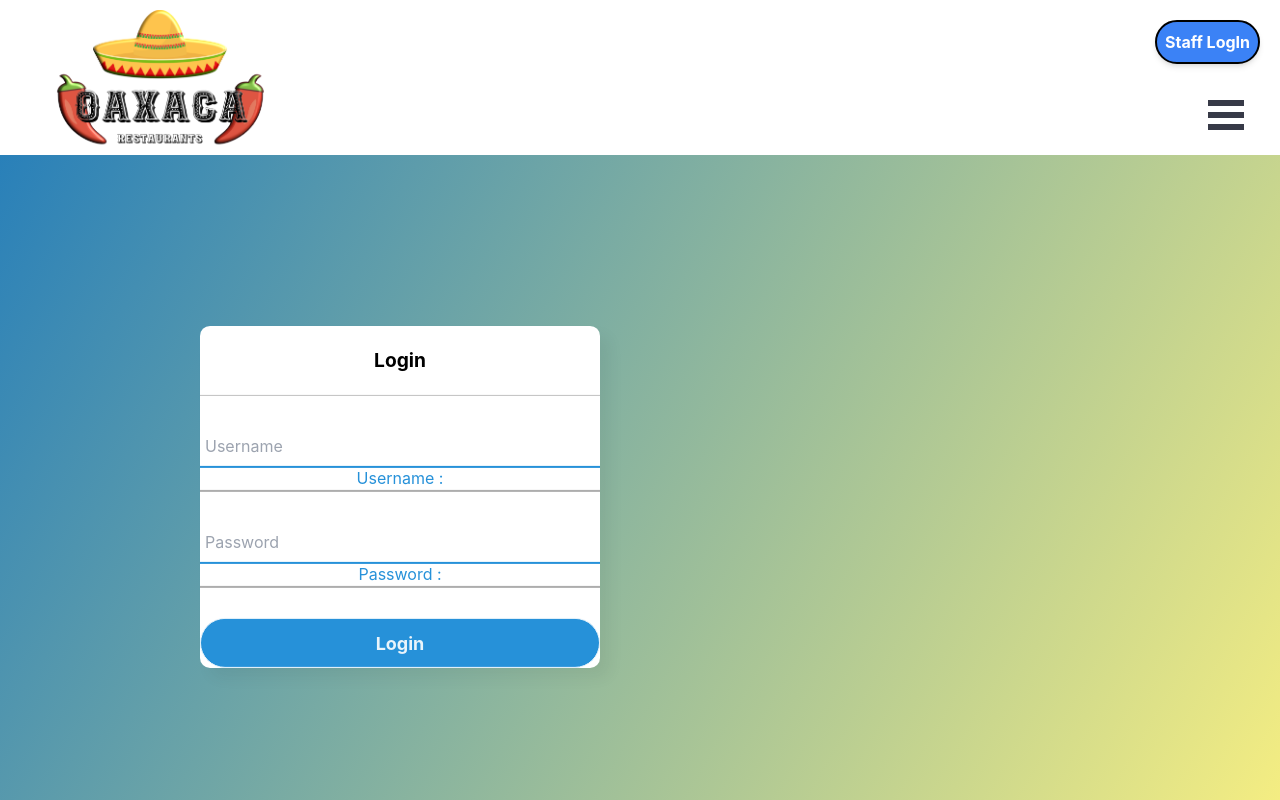
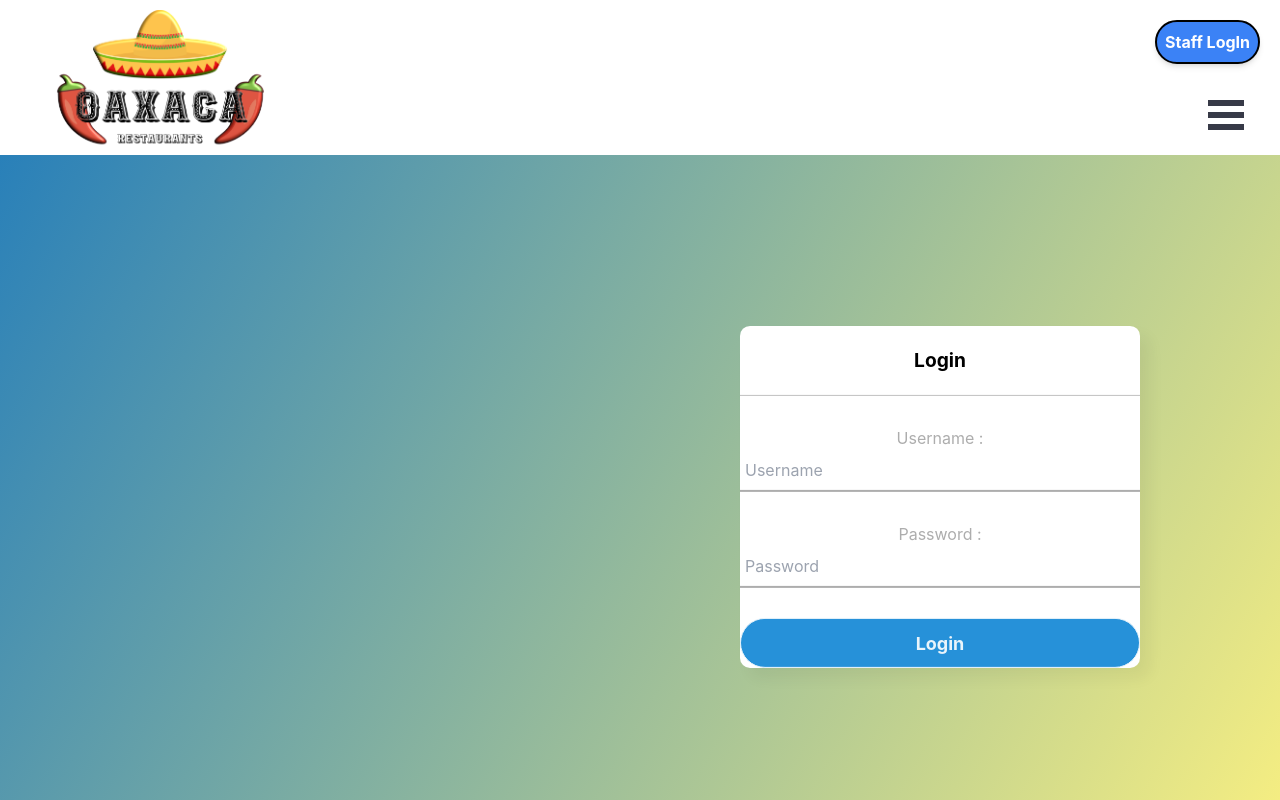
Before and after one commit to mureum/Restaurant-Website, a React (Create React App) app in the folder team-project/: page /login in a window 1280 px wide. Shown: the top 800 px of the page. Built offline with nearby package versions, Linux system fonts and the light colour scheme; no server answers.

Commit message:
Changed login page style.

```diff
--- a/team-project/src/Login.css
+++ b/team-project/src/Login.css
@@ -8,7 +8,7 @@
 .center{
   top: 50%;
   left: 50%;
-  transform: translate(50%, 50%);
+  transform: translate(185%, 50%);
   width: 400px;
   background: white;
   border-radius: 10px;
@@ -51,13 +51,11 @@
   left: 0;
   width: 0%;
   height: 2px;
-  background: #2691d9;
   transition: .5s;
 }
 .textField input:focus ~ label,
 .textField input:valid ~ label{
   top: -5px;
-  color: #2691d9;
 }
 .textField input:focus ~ span::before,
 .textField input:valid ~ span::before{
@@ -74,7 +72,7 @@
   color: #e9f4fb;
   font-weight: 700;
   cursor: pointer;
-  outline: none;
+  outline: black;
 }
 .center button:hover{
   border-color: #2691d9;
--- a/team-project/src/pages/Login.jsx
+++ b/team-project/src/pages/Login.jsx
@@ -37,6 +37,7 @@ function Login({ setIsLoggedIn, handleLogin }) {
       <div className="center">
         <h1 style={{ fontWeight: "bold" }}>Login</h1>
         <div className="textField">
+        <label>Username : </label>
           <input
             type="text"
             placeholder="Username"
@@ -45,9 +46,10 @@ function Login({ setIsLoggedIn, handleLogin }) {
             }}
           />
           <span></span>
-          <label>Username : </label>
+
         </div>
         <div className="textField">
+        <label>Password : </label>
           <input
             type="password"
             placeholder="Password"
@@ -56,7 +58,7 @@ function Login({ setIsLoggedIn, handleLogin }) {
             }}
           />
           <span></span>
-          <label>Password : </label>
+
         </div>
         <button className="Button" onClick={login}>
           Login
```
